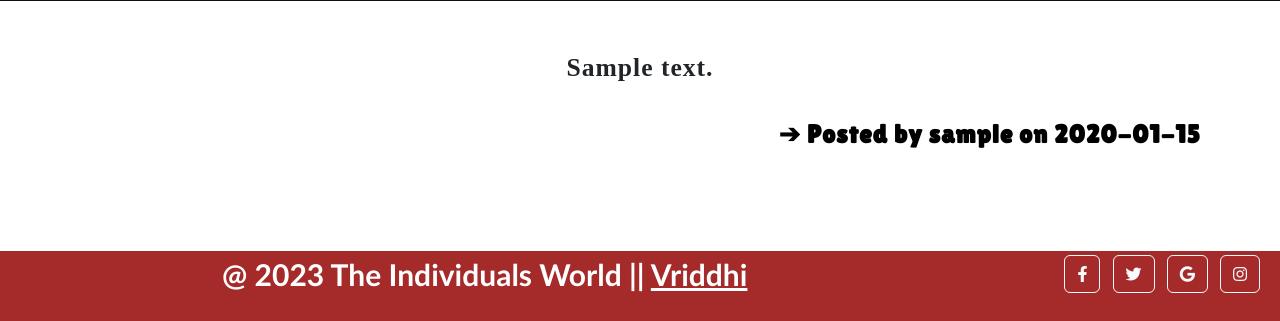
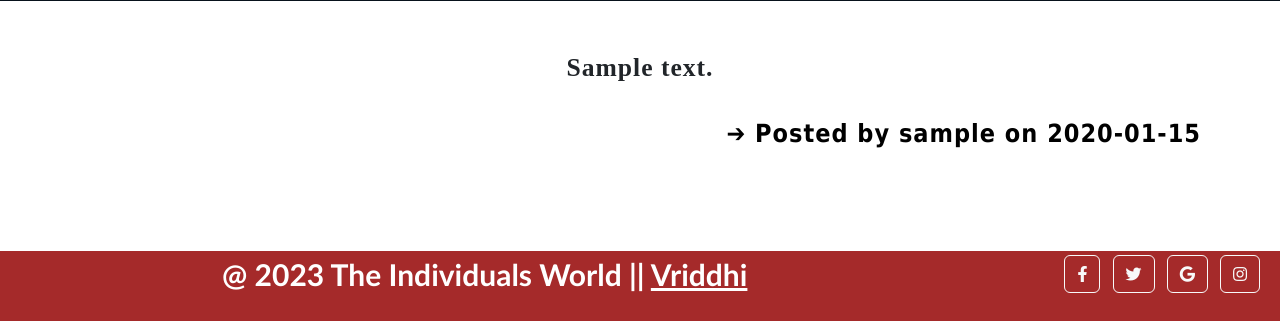
Before and after one commit to vransh/vriddhi, a Flask app: a page that uses templates/layout.html in a window 1280 px wide. Shown: the part 479-800 px from the top of the page. Run offline with Flask 3, Linux system fonts and the light colour scheme; tables that the repository leaves empty hold one stand-in row (values such as "Sample post"); some libraries are stand-ins or nearby versions; some web fonts are replaced.

Commit message:
Add files via upload

```diff
--- a/static/css/for_home.css
+++ b/static/css/for_home.css
@@ -244,7 +244,7 @@ overflow-wrap: break-word;
   margin-bottom: 20px;
   margin-left: 15px;
   margin-right: 15px;
-  font-size: clamp(24px,2vw,35px);
+  font-size: clamp(16px,2vw,35px);
   opacity: 10px;
 
   font-family: Saira;
@@ -255,13 +255,13 @@ letter-spacing: 1px;
 }
 .user-discuss{
   margin-left: 40%;
-  font-size: clamp(16px,2vw,27px);
+  font-size: clamp(10px,2vw,25px);
 
   text-align: end;
   margin-top: 3%;
   margin-bottom: 10rem;
   color:#000000;
-  font-family: Lilita One;
+  font-family:Tahoma, sans-serif;
 }
 
 @media (min-width:480px){
```
